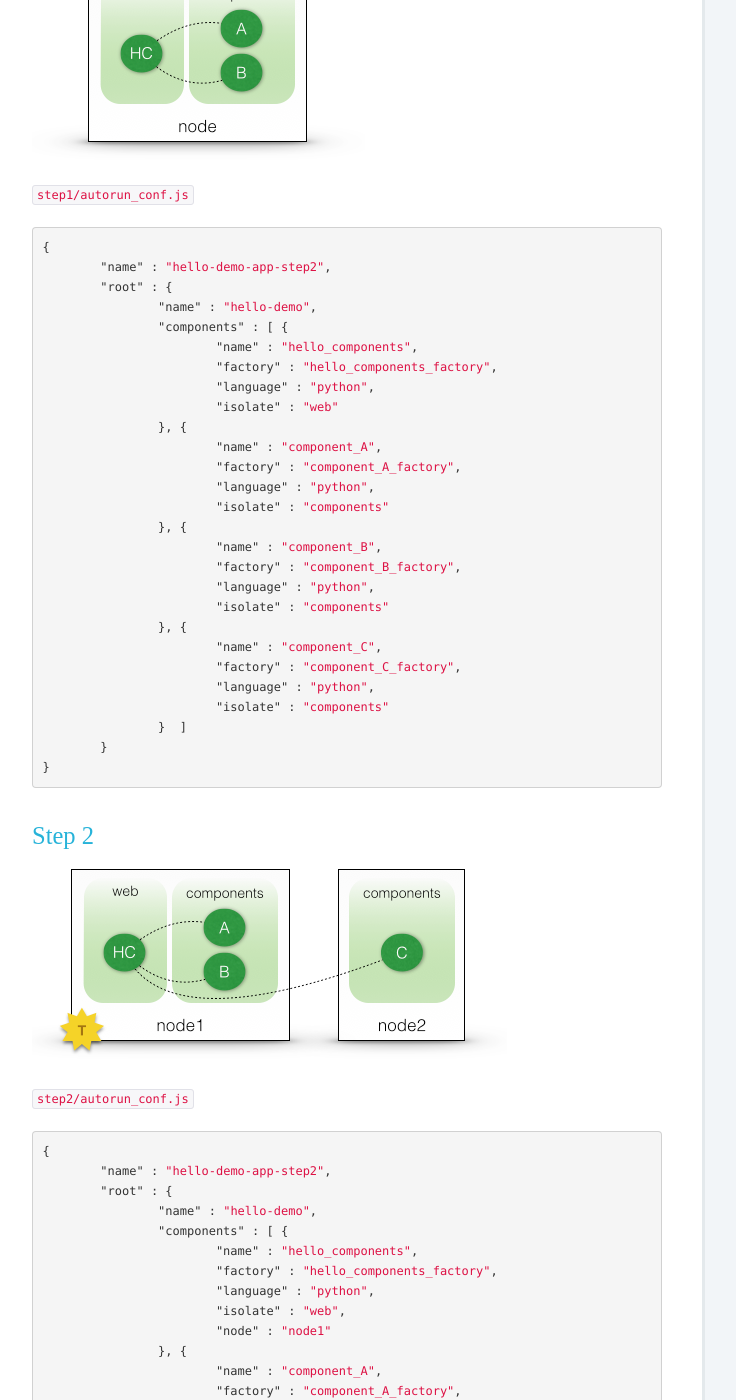
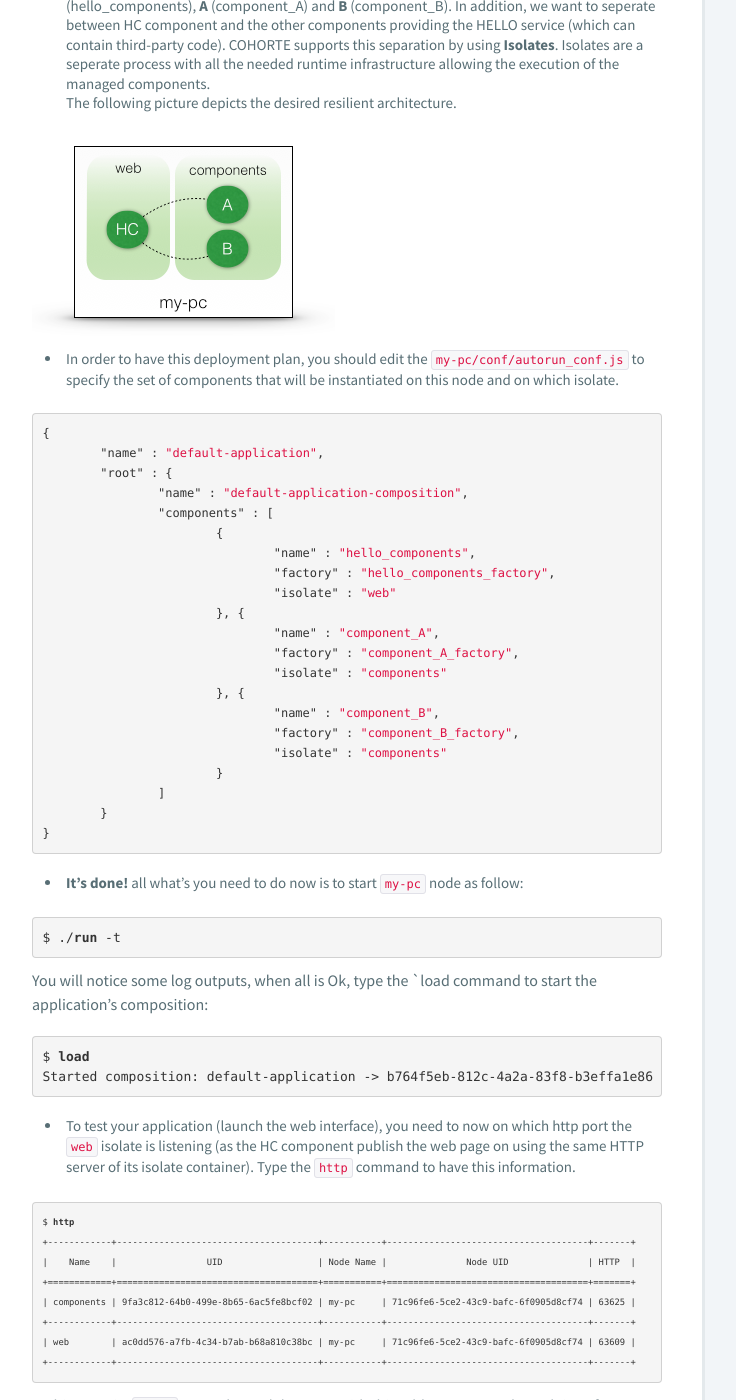
Before and after one commit to cohorte/cohorte.github.io, a Jekyll site: the page built from docs/1.x/tutorials/getting-started/index.md, in a window 1280 px wide and 1400 px high, scrolled down 1652 px. Shown: the whole window, without its empty margins (138-874 px from the left). Built offline with Jekyll 4.4.1, drawn with Linux system fonts in a browser that asks for light colours; some of the changed text lies outside the part shown.

Commit message:
Finish documenting the first step of getting start

```diff
--- a/docs/1.x/tutorials/getting-started/index.md
+++ b/docs/1.x/tutorials/getting-started/index.md
@@ -15,10 +15,11 @@ next_page: ../spellchecker
  * As a COHORTE user, you need to have Java ( >1.6 ) and Python ( 3 ) installed on your system.
  * Next, you need to download and install COHORTE on your system ([detailed information are given in this page]({{ site.baseurl }}/docs/1.x/setup)).
  * The objective of this getting started tutorial is to get you familiar with the COHORTE concept as quickly as possible. There is no need to start coding at this step. You found other advanced tutorial in the [tutorials section of the documentation page]({{ site.baseurl }}/docs/1.x/tutorials).
- * This getting started tutorial is divised on three steps:
-   * STEP 1: creating a simple application on one node, but two seperate isolates.
-   * STEP 2: the same application of the first step will be deployed on two distributed nodes without changing the components implementation code.
-   * STEP 3: crash-test
+ * This getting started tutorial is divised in four steps:
+   * **STEP 1**: creating a simple application on one node, but two seperate isolates.
+   * **STEP 2**: using two distributed nodes to host the same application (without changing the components implementation code).
+   * **STEP 3**: using a mixture of Java and Python components.
+   * **STEP 4**: crash-test
 
 ### STEP 1
 
@@ -28,54 +29,89 @@ next_page: ../spellchecker
 $ <b>cohorte-create-node</b> my-pc
 </pre>
 
-This will create a new directory named `my-pc` containing an executable `run` (which launches the created COHORTE node) and two folders `conf` (contains configuration files) and `repo` (contains components bundles).
+This command will create a new directory named `my-pc` containing an executable `run` (which launches the created COHORTE node) and two folders `conf` (contains configuration files) and `repo` (contains components bundles).
 
- * Download the bundle of this tutorial's components (no need to implement them in this getting started tutorial). Put the extracted `hello` directory into `my-pc/repo` directory.
+ * Download the bundle of this tutorial's components (no need to implement them in this getting started tutorial).
 
 <p>
 <div id="download_night_builds"></div>
 </p>
 
- * The `hello` package contains four components:
-   * **component_A**, **component_B**, and **component_C**: these components implements the HELLO service which has only one method `say_hello`.
-   * **hello_components**: this component provides a web interface on which the list of discovered components implementing the HELLO_SERVICE are listed (we show the message returned by each component when calling the `say_hello` method).
+ * Put the extracted `hello` directory into `my-pc/repo` directory.
+   * The `hello` package contains four components:
+     * **component_A**, **component_B**, and **component_C**: these components implements the HELLO service which has only one method `say_hello`.
+     * **hello_components**: this component provides a web interface on which the list of discovered components implementing the HELLO service are listed (we show the message returned by each component when calling the `say_hello` method).
+
+The following picture depicts the web interface provided by the **hello_components** component and the underlying architecture of the application.
 
 ![Step 1 final result](getting-started-img-3.png)
 
- * architecture
+ * In this first step of the tutorial, we want to instantiate only the components **HC** (hello_components), **A** (component_A) and **B** (component_B). In addition, we want to seperate between HC component and the other components providing the HELLO service (which can contain third-party code). COHORTE supports this separation by using **Isolates**. Isolates are a seperate process with all the needed runtime infrastructure allowing the execution of the managed components.
+ <br/> The following picture depicts the desired resilient architecture.
 
 ![Step 1](getting-started-img-1.png)
 
-`step1/autorun_conf.js`
+ * In order to have this deployment plan, you should edit the `my-pc/conf/autorun_conf.js` to specify the set of components that will be instantiated on this node and on which isolate.
+
 {% highlight json %}
 {
-	"name" : "hello-demo-app-step2",
+	"name" : "default-application",
 	"root" : {
-		"name" : "hello-demo",
-		"components" : [ {
-			"name" : "hello_components",
-			"factory" : "hello_components_factory",
-			"language" : "python",
-			"isolate" : "web"
-		}, {
-			"name" : "component_A",
-			"factory" : "component_A_factory",
-			"language" : "python",
-			"isolate" : "components"
-		}, {
-			"name" : "component_B",
-			"factory" : "component_B_factory",
-			"language" : "python",
-			"isolate" : "components"
-		}, {
-			"name" : "component_C",
-			"factory" : "component_C_factory",
-			"language" : "python",
-			"isolate" : "components"
-		}  ]
+		"name" : "default-application-composition",
+		"components" : [
+			{
+				"name" : "hello_components",
+				"factory" : "hello_components_factory",
+				"isolate" : "web"
+			}, {
+				"name" : "component_A",
+				"factory" : "component_A_factory",
+				"isolate" : "components"
+			}, {
+				"name" : "component_B",
+				"factory" : "component_B_factory",
+				"isolate" : "components"
+			}
+		]
 	}
 }
 {% endhighlight %}
+
+ * **It's done!** all what's you need to do now is to start `my-pc` node as follow:
+
+ <pre>
+$ ./<b>run</b> -t
+</pre>
+
+You will notice some log outputs, when all is Ok, type the `load command to start the application's composition:
+
+ <pre>
+$ <b>load</b>
+Started composition: default-application -> b764f5eb-812c-4a2a-83f8-b3effa1e86
+</pre>
+
+ * To test your application (launch the web interface), you need to now on which http port the `web` isolate is listening (as the HC component publish the web page on using the same HTTP server of its isolate container). Type the `http` command to have this information.
+
+<pre style="font-size:55%">
+$ <b>http</b>
++------------+--------------------------------------+-----------+--------------------------------------+-------+
+|    Name    |                 UID                  | Node Name |               Node UID               | HTTP  |
++============+======================================+===========+======================================+=======+
+| components | 9fa3c812-64b0-499e-8b65-6ac5fe8bcf02 | my-pc     | 71c96fe6-5ce2-43c9-bafc-6f0905d8cf74 | 63625 |
++------------+--------------------------------------+-----------+--------------------------------------+-------+
+| web        | ac0dd576-a7fb-4c34-b7ab-b68a810c38bc | my-pc     | 71c96fe6-5ce2-43c9-bafc-6f0905d8cf74 | 63609 |
++------------+--------------------------------------+-----------+--------------------------------------+-------+
+</pre>
+
+In this case, its `63609`. Launch a web browser with this address to start the web interface: `http://localhost:63609/hello`.
+
+<div class="note">
+<span class="note-title">Note</span>
+<p class="note-content">
+You can fixe the http port to use for your application using configuration files (see <a href="{{ site.baseurl }}/docs/1.x/startup">startup section of the documentation page</a>).
+</p>
+</div>
+
 
 ### Step 2
 
```
Also changed, not shown: docs/1.x/tutorials/getting-started/getting-started-img-1.png, docs/1.x/tutorials/getting-started/getting-started-img-3.png.
